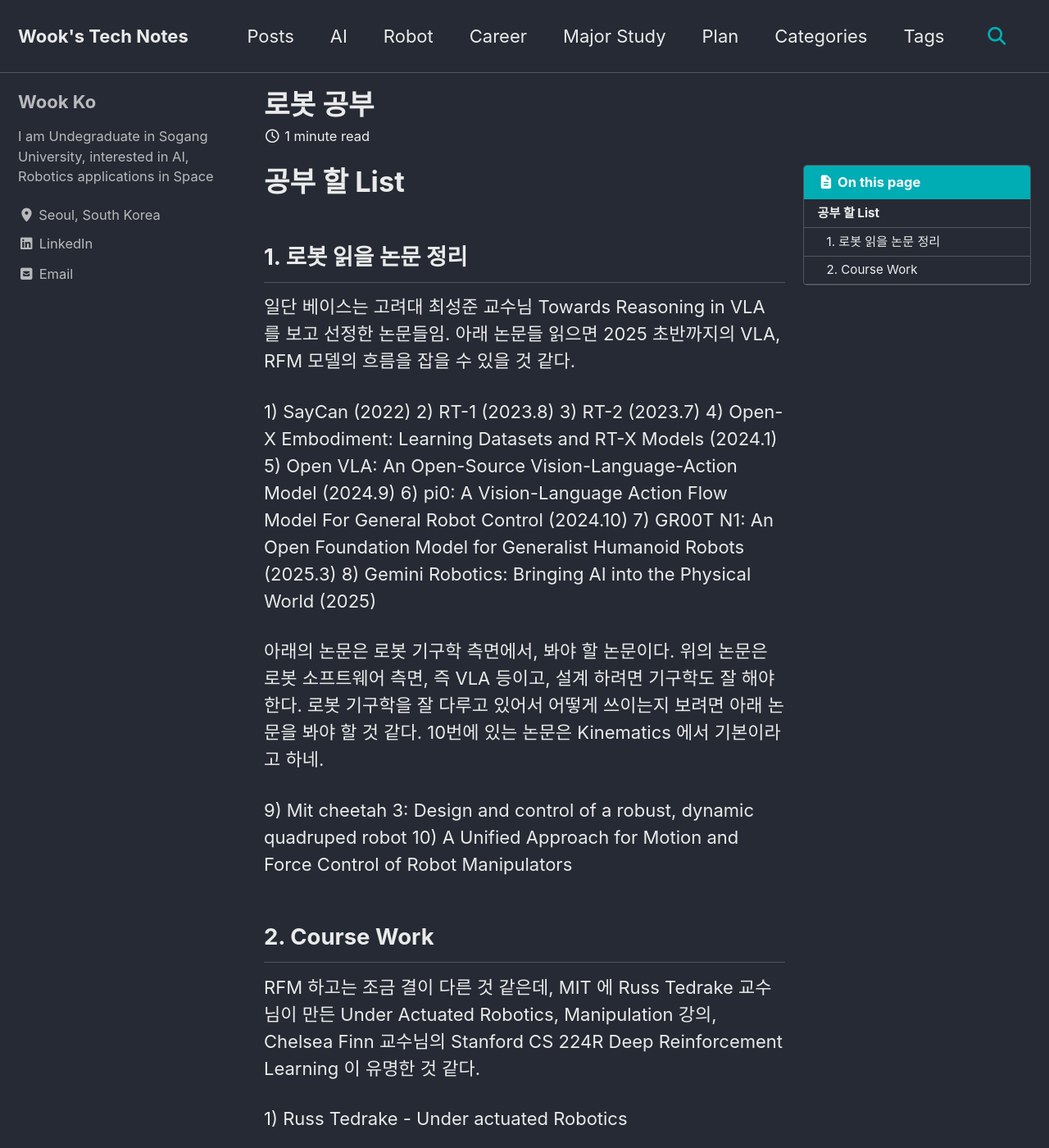
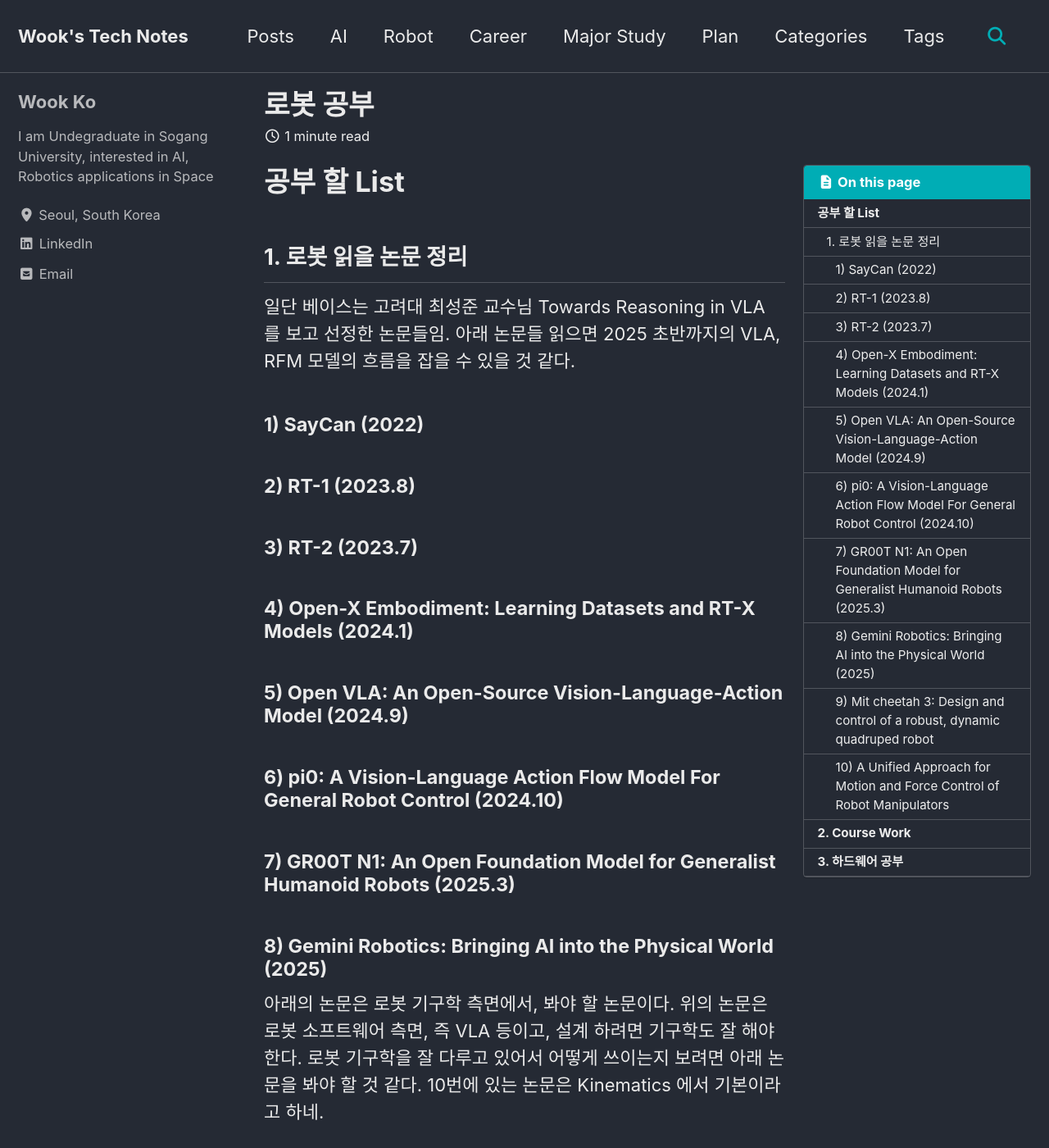
Before and after one commit to kowook137/kowook137.github.io, a Jekyll site: the page built from _career/paper_to_read.md, in a window 1280 px wide and 1400 px high. Shown: the whole window at 82% size. Built offline with Jekyll 4.4.1, drawn with Linux system fonts in a browser that asks for light colours; cached includes are drawn as plain includes; some of the changed text lies outside the part shown.

Commit message:
[Fix]Minor format fix

```diff
--- a/_career/paper_to_read.md
+++ b/_career/paper_to_read.md
@@ -12,20 +12,20 @@ toc: true
 일단 베이스는 고려대 최성준 교수님 Towards Reasoning in VLA 를 보고 선정한 논문들임.
 아래 논문들 읽으면 2025 초반까지의 VLA, RFM 모델의 흐름을 잡을 수 있을 것 같다.
 
- 1) SayCan (2022)
- 2) RT-1 (2023.8)
- 3) RT-2 (2023.7)
- 4) Open-X Embodiment: Learning Datasets and RT-X Models (2024.1)
- 5) Open VLA: An Open-Source Vision-Language-Action Model (2024.9)
- 6) pi0: A Vision-Language Action Flow Model For General Robot Control (2024.10)
- 7) GR00T N1: An Open Foundation Model for Generalist Humanoid Robots (2025.3)
- 8) Gemini Robotics: Bringing AI into the Physical World (2025)
+#### 1) SayCan (2022)
+#### 2) RT-1 (2023.8)
+#### 3) RT-2 (2023.7)
+#### 4) Open-X Embodiment: Learning Datasets and RT-X Models (2024.1)
+#### 5) Open VLA: An Open-Source Vision-Language-Action Model (2024.9)
+#### 6) pi0: A Vision-Language Action Flow Model For General Robot Control (2024.10)
+#### 7) GR00T N1: An Open Foundation Model for Generalist Humanoid Robots (2025.3)
+#### 8) Gemini Robotics: Bringing AI into the Physical World (2025)
 
  아래의 논문은 로봇 기구학 측면에서, 봐야 할 논문이다. 위의 논문은 로봇 소프트웨어 측면, 즉 VLA 등이고, 설계 하려면 기구학도 잘 해야 한다. 로봇 기구학을 잘 다루고 있어서 어떻게 쓰이는지 보려면 아래 논문을 봐야 할 것 같다.
  10번에 있는 논문은 Kinematics 에서 기본이라고 하네.
 
- 9) Mit cheetah 3: Design and control of a robust, dynamic quadruped robot
- 10) A Unified Approach for Motion and Force Control of Robot Manipulators
+#### 9) Mit cheetah 3: Design and control of a robust, dynamic quadruped robot
+#### 10) A Unified Approach for Motion and Force Control of Robot Manipulators
 
 ## 2. Course Work
 
@@ -40,6 +40,6 @@ RFM 하고는 조금 결이 다른 것 같은데, MIT 에 Russ Tedrake 교수님
  3) Chelsea Finn - Deep Reinforcement Learning
  > https://cs224r.stanford.edu/
 
- ## 3. 하드웨어 공부
+## 3. 하드웨어 공부
 
  펌웨어? 임베디드 시스템?
```
